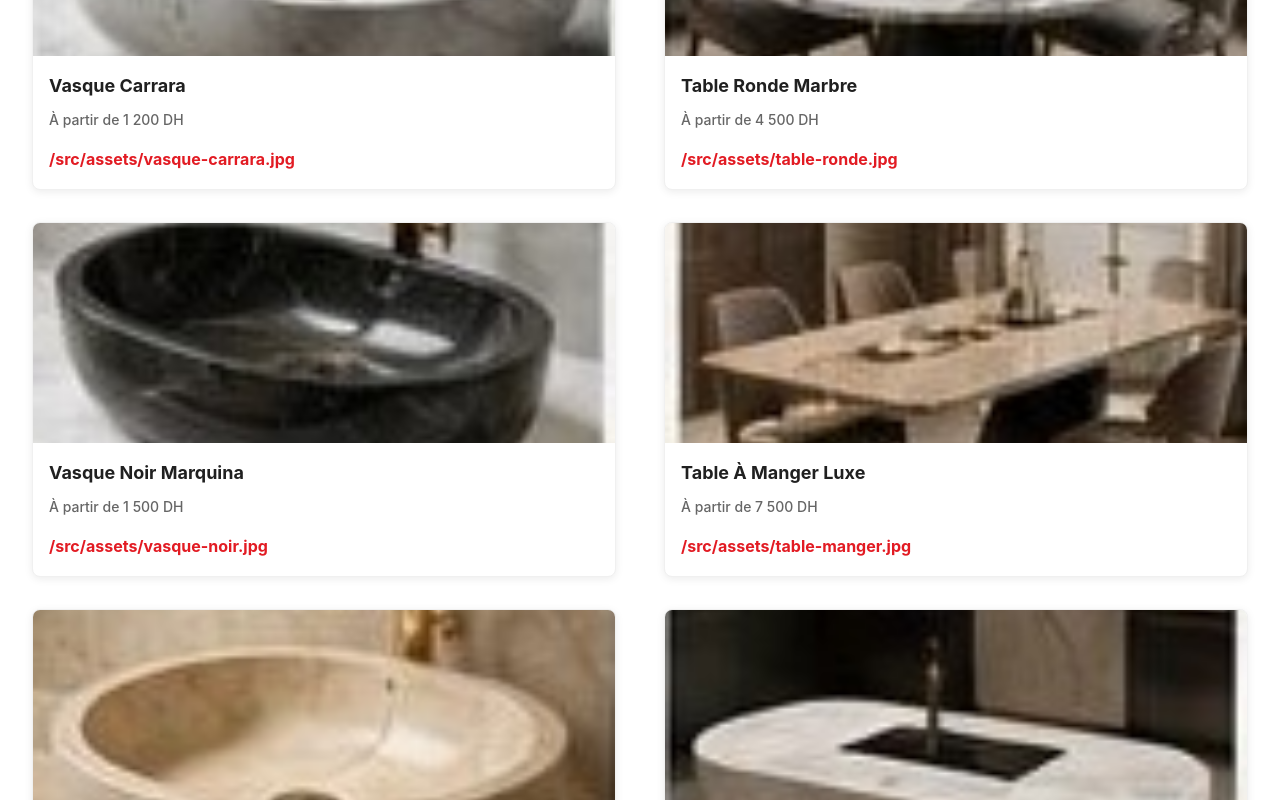
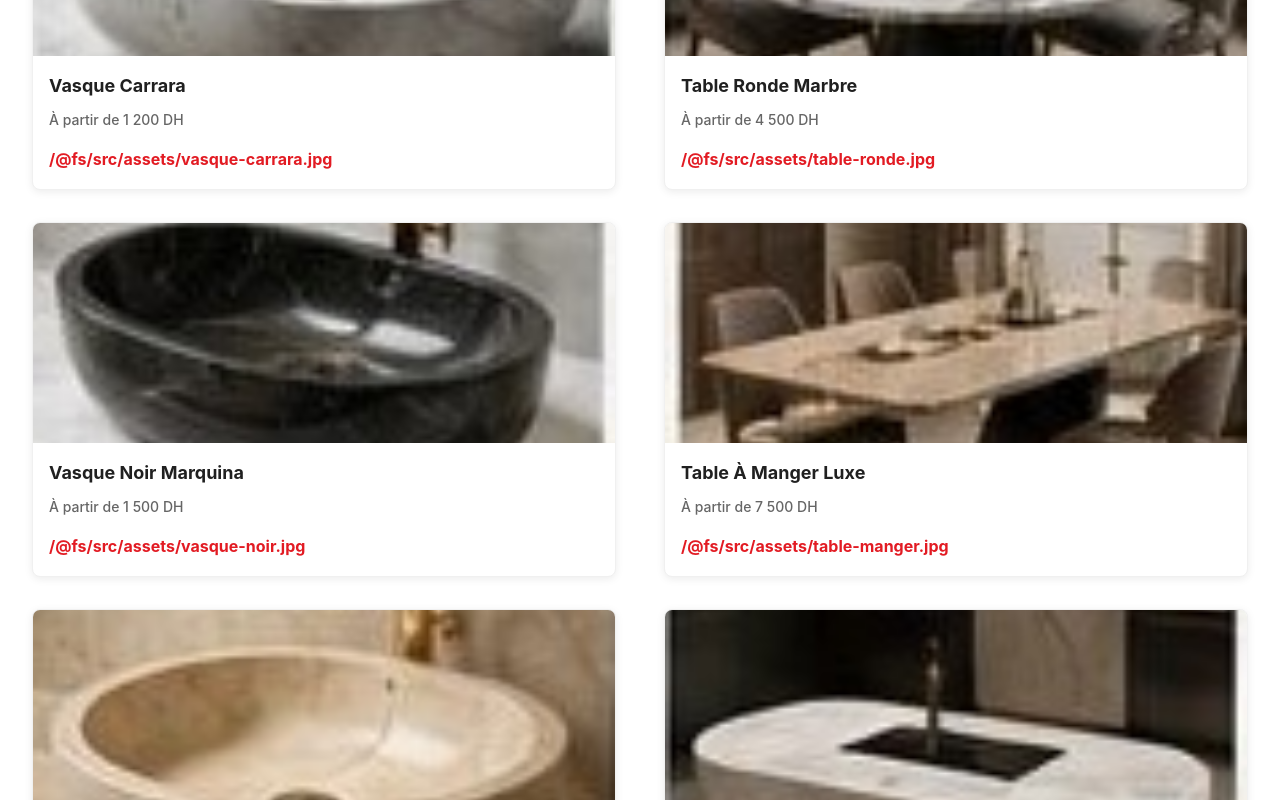
Before and after one commit to Telmouttaqi/ben-brahim-marbre-website, a React (Vite) app: page / in a window 1280 px wide. Shown: the part 2000-2800 px from the top of the page. Built offline with nearby package versions, Linux system fonts and the light colour scheme.

Commit message:
Fix image paths

```diff
--- a/src/components/Content.jsx
+++ b/src/components/Content.jsx
@@ -3,37 +3,59 @@ import { Award, BadgeCheck, Truck, MessageCircle } from 'lucide-react';
 import SectionTitle from './SectionTitle';
 import ProductCard from './ProductCard';
 import StatCard from './StatCard';
+import logo from '../assets/logo.jpg';
+import marbreCarrara from '../assets/marbre-carrara.jpg';
+import noirMarquina from '../assets/noir-marquina.jpg';
+import beigeRoyal from '../assets/beige-royal.jpg';
+import grisTundra from '../assets/gris-tundra.jpg';
+import travertin from '../assets/travertin.jpg';
+import graniteNoir from '../assets/granite-noir.jpg';
+import vasqueCarrara from '../assets/vasque-carrara.jpg';
+import vasqueNoirMarquina from '../assets/vasque-noir.jpg';
+import vasqueBeigeRoyal from '../assets/vasque-beige.jpg';
+import vasqueTravertin from '../assets/vasque-travertin.jpg';
+import tableRonde from '../assets/table-ronde.jpg';
+import tableManger from '../assets/table-manger.jpg';
+import tableBasse from '../assets/table-basse.jpg';
+import tableOvale from '../assets/table-ovale.jpg';
+import facades from '../assets/facades.jpg';
+import cuisines from '../assets/cuisines.jpg';
+import escaliers from '../assets/escaliers.jpg';
+import sallesBain from '../assets/salles-bain.jpg';
+import solsInterieurs from '../assets/sols-interieurs.jpg';
+import plansTravail from '../assets/plans-travail.jpg';
+import ctaStones from '../assets/cta-stones.jpg';
 
 const marbles = [
-  ['Marbre Carrara', 'Italie', '650 DH / m²', '/src/assets/marbre-carrara.jpg'],
-  ['Noir Marquina', 'Espagne', '850 DH / m²', '/src/assets/noir-marquina.jpg'],
-  ['Beige Royal', 'Maroc', '550 DH / m²', '/src/assets/beige-royal.jpg'],
-  ['Gris Tundra', 'Norvège', '700 DH / m²', '/src/assets/gris-tundra.jpg'],
-  ['Travertin Classique', 'Turquie', '450 DH / m²', '/src/assets/travertin.jpg'],
-  ['Granite Noir Absolu', 'Afrique du Sud', '600 DH / m²', '/src/assets/granite-noir.jpg']
+  ['Marbre Carrara', 'Italie', '650 DH / m²', marbreCarrara],
+  ['Noir Marquina', 'Espagne', '850 DH / m²', noirMarquina],
+  ['Beige Royal', 'Maroc', '550 DH / m²', beigeRoyal],
+  ['Gris Tundra', 'Norvège', '700 DH / m²', grisTundra],
+  ['Travertin Classique', 'Turquie', '450 DH / m²', travertin],
+  ['Granite Noir Absolu', 'Afrique du Sud', '600 DH / m²', graniteNoir]
 ];
 
 const vasques = [
-  ['Vasque Carrara', 'À partir de 1 200 DH', '/src/assets/vasque-carrara.jpg'],
-  ['Vasque Noir Marquina', 'À partir de 1 500 DH', '/src/assets/vasque-noir.jpg'],
-  ['Vasque Beige Royal', 'À partir de 1 100 DH', '/src/assets/vasque-beige.jpg'],
-  ['Vasque Travertin', 'À partir de 950 DH', '/src/assets/vasque-travertin.jpg']
+  ['Vasque Carrara', 'À partir de 1 200 DH', vasqueCarrara],
+  ['Vasque Noir Marquina', 'À partir de 1 500 DH', vasqueNoirMarquina],
+  ['Vasque Beige Royal', 'À partir de 1 100 DH', vasqueBeigeRoyal],
+  ['Vasque Travertin', 'À partir de 950 DH', vasqueTravertin]
 ];
 
 const tables = [
-  ['Table Ronde Marbre', 'À partir de 4 500 DH', '/src/assets/table-ronde.jpg'],
-  ['Table À Manger Luxe', 'À partir de 7 500 DH', '/src/assets/table-manger.jpg'],
-  ['Table Basse Marbre', 'À partir de 2 800 DH', '/src/assets/table-basse.jpg'],
-  ['Table Ovale Marbre', 'À partir de 6 200 DH', '/src/assets/table-ovale.jpg']
+  ['Table Ronde Marbre', 'À partir de 4 500 DH', tableRonde],
+  ['Table À Manger Luxe', 'À partir de 7 500 DH', tableManger],
+  ['Table Basse Marbre', 'À partir de 2 800 DH', tableBasse],
+  ['Table Ovale Marbre', 'À partir de 6 200 DH', tableOvale]
 ];
 
 const realisations = [
-  ['Façades & Extérieurs', '/src/assets/facades.jpg'],
-  ['Cuisines en Marbre', '/src/assets/cuisines.jpg'],
-  ['Escaliers', '/src/assets/escaliers.jpg'],
-  ['Salles de Bain', '/src/assets/salles-bain.jpg'],
-  ['Sols & Intérieurs', '/src/assets/sols-interieurs.jpg'],
-  ['Plans de Travail', '/src/assets/plans-travail.jpg']
+  ['Façades & Extérieurs', facades],
+  ['Cuisines en Marbre', cuisines],
+  ['Escaliers', escaliers],
+  ['Salles de Bain', sallesBain],
+  ['Sols & Intérieurs', solsInterieurs],
+  ['Plans de Travail', plansTravail]
 ];
 
 export default function Content() {
@@ -101,7 +123,7 @@ export default function Content() {
 
       {/* CTA Section */}
       <section id="contact" className="cta">
-        <img src="/src/assets/cta-stones.jpg" alt="Samples de marbre" />
+        <img src={ctaStones} alt="Samples de marbre" />
         <div>
           <h2>Un projet en tête ?</h2>
           <p>Demandez votre devis gratuit dès maintenant.</p>
--- a/src/components/Footer.jsx
+++ b/src/components/Footer.jsx
@@ -1,5 +1,6 @@
 import React, { useState } from 'react';
 import { MapPin, Phone, Mail } from 'lucide-react';
+import logo from '../assets/logo.jpg';
 
 export default function Footer() {
   const [email, setEmail] = useState('');
@@ -16,7 +17,7 @@ export default function Footer() {
     <footer>
       <div className="footerGrid">
         <div>
-          <img src="/src/assets/logo.jpg" alt="Ben Brahim Marbre - Logo" />
+          <img src={logo} alt="Ben Brahim Marbre - Logo" />
           <p>Spécialiste du marbre, granit et pierre naturelle au Maroc.</p>
         </div>
         <div>
--- a/src/components/Header.jsx
+++ b/src/components/Header.jsx
@@ -1,5 +1,6 @@
 import React from 'react';
 import { Phone, Mail, MapPin, MessageCircle } from 'lucide-react';
+import logo from '../assets/logo.jpg';
 
 export default function Header() {
   return (
@@ -17,7 +18,7 @@ export default function Header() {
       </div>
       <header className="header">
         <a className="brand" href="#home">
-          <img src="/src/assets/logo.jpg" alt="Ben Brahim Marbre - Logo" />
+          <img src={logo} alt="Ben Brahim Marbre - Logo" />
         </a>
         <nav>
           <a className="active" href="#home">Accueil</a>
```
